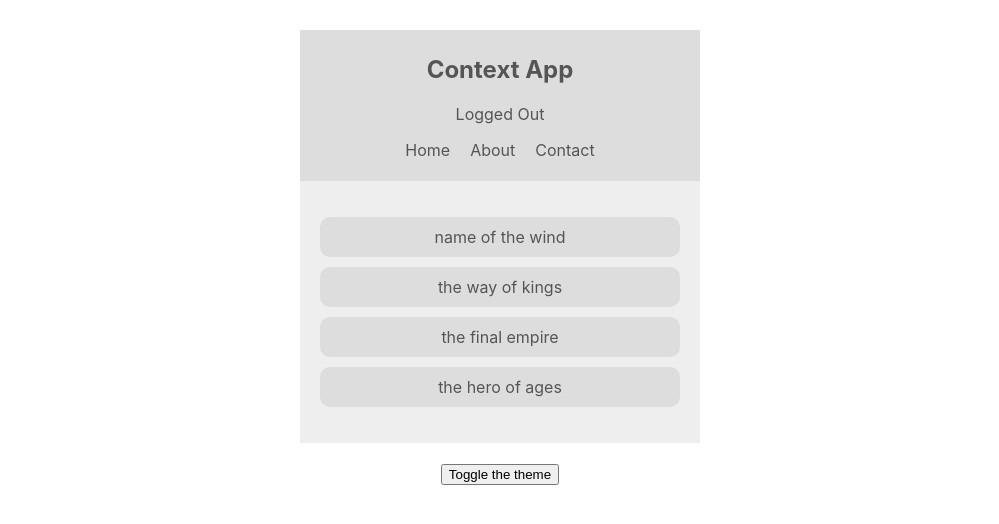
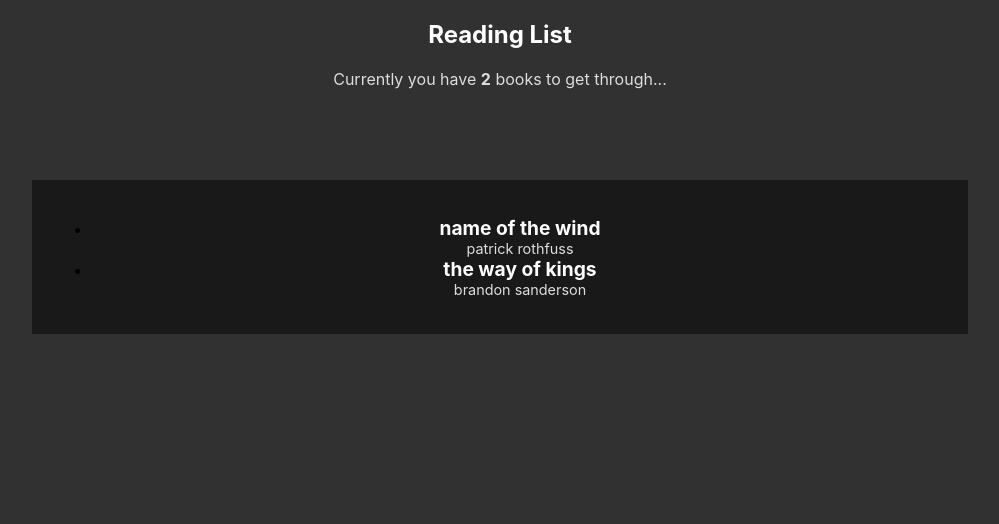
Before and after one commit to smooth97/React-context-hooks, a React (Create React App) app: page / in a window 1280 px wide. Shown: the top 524 px of the page, without its empty margins (140-1139 px from the left). Built offline with nearby package versions, Linux system fonts and the light colour scheme.

Commit message:
add book list

```diff
--- a/src/App.js
+++ b/src/App.js
@@ -1,24 +1,15 @@
 import React from "react";
+import BookContextProvider from "./contexts/BookContext.jsx";
 import Navbar from "./components/Navbar.jsx";
 import BookList from "./components/BookList.jsx";
-import ThemeContextProvider from "./contexts/ThemeContext.jsx";
-import ThemeToggle from "./components/ThemeToggle.jsx";
-import AuthContextProvider from "./contexts/AuthContext.jsx";
-import SongList from "./components/SongList.jsx";
-import BookContextProvider from "./contexts/BookContext.jsx";
 
 function App() {
   return (
     <div className="App">
-      <AuthContextProvider>
-      <ThemeContextProvider>
+      <BookContextProvider>
         <Navbar />
-        <BookContextProvider>
         <BookList />
-        </BookContextProvider>
-        <ThemeToggle />
-      </ThemeContextProvider>
-      </AuthContextProvider>
+      </BookContextProvider>
     </div>
   );
 }
--- /dev/null
+++ b/src/components/BookDetails.jsx
@@ -0,0 +1,14 @@
+import React, { useContext } from "react";
+import { BookContext } from "../contexts/BookContext";
+
+const BookDetails = ({ book }) => {
+  const { removeBook } = useContext(BookContext);
+  return (
+    <li onClick={() => removeBook(book.id)}>
+      <div className="title">{book.title}</div>
+      <div className="author">{book.author}</div>
+    </li>
+  );
+};
+
+export default BookDetails;
--- a/src/components/BookList.jsx
+++ b/src/components/BookList.jsx
@@ -1,24 +1,20 @@
 import React, { useContext } from "react";
-import { ThemeContext } from "../contexts/ThemeContext";
 import { BookContext } from "../contexts/BookContext";
+import BookDetails from "./BookDetails";
 
 const BookList = () => {
-  const [lightTheme, light, dark] = useContext(ThemeContext);
   const { books } = useContext(BookContext);
-  const theme = lightTheme ? light : dark;
-  return (
-    <div
-      className="book-list"
-      style={{ color: theme.syntax, background: theme.bg }}
-    >
+
+  return books.length ? (
+    <div className="book-list">
       <ul>
         {books.map(book => {
-          return (
-            <li key={book.id} style={{ background: theme.ui }}>{book.title}</li>
-          )
+          return <BookDetails book={book} key={book.id} />;
         })}
       </ul>
     </div>
+  ) : (
+    <div className="empty">No books to read.</div>
   );
 };
 
--- a/src/components/Navbar.jsx
+++ b/src/components/Navbar.jsx
@@ -1,23 +1,15 @@
 import React, { useContext } from "react";
-import { ThemeContext } from "../contexts/ThemeContext";
-import { AuthContext } from "../contexts/AuthContext";
+import { BookContext } from "../contexts/BookContext";
 
 const Navbar = () => {
-  const [lightTheme, light, dark] = useContext(ThemeContext);
-  const theme = lightTheme ? light : dark;
-  const [authenticated, toggleAuth] = useContext(AuthContext);
+  const { books } = useContext(BookContext);
 
   return (
-    <nav style={{ background: theme.ui, color: theme.syntax }}>
-      <h1>Context App</h1>
-      <div onClick={toggleAuth}>
-        {authenticated ? 'Logged In' : 'Logged Out'}
-      </div>
-      <ul>
-        <li>Home</li>
-        <li>About</li>
-        <li>Contact</li>
-      </ul>
+    <nav>
+      <h1>Reading List</h1>
+      <p>
+        Currently you have <b>{books.length}</b> books to get through...
+      </p>
     </nav>
   );
 };
--- a/src/components/SongList.jsx
+++ /dev/null
@@ -1,42 +0,0 @@
-import React, { useState, useEffect } from 'react';
-
-const SongList = () => {
-    const [songs, setSongs] = useState([
-        {title: 'almost home', id: 1},
-        {title: 'memory gospel', id: 2},
-        {title: 'this wild darkness', id: 3},
-    ])
-
-    const [ids, setIds] = useState(4);
-
-    const [titles, setTitles] = useState('');
-
-    const onChange = (e) => {
-        setTitles(e.target.value)
-    }
-
-    const onSubmit = (e) => {
-        e.preventDefault();
-        setIds(ids + 1);
-        setSongs([...songs, {title: titles, id: ids}])
-    }
-
-    useEffect(() => {
-        console.log('useEffect', songs);
-    }, [songs])
-    return (
-        <div className="song-list">
-            <ul>
-                {songs.map(song => {
-                    return ( <li key={song.id}>{song.title}</li> )
-                })}
-            </ul>
-            <form onSubmit={onSubmit}>
-                <input type="text" name={titles} value={titles} onChange={onChange}/>
-                <button>Add a song</button>
-            </form>
-        </div>
-    )
-}
-
-export default SongList;
--- a/src/components/ThemeToggle.jsx
+++ /dev/null
@@ -1,10 +0,0 @@
-import React, { useContext, useState } from "react";
-import { ThemeContext } from "../contexts/ThemeContext";
-
-const ThemeToggle = () => {
-  const [lightTheme, light, dark, toggle] = useContext(ThemeContext);
-  const [toggleTheme, setToggleTheme] = useState(lightTheme);
-  return <button onClick={toggle}>Toggle the theme</button>;
-};
-
-export default ThemeToggle;
--- a/src/contexts/BookContext.jsx
+++ b/src/contexts/BookContext.jsx
@@ -1,21 +1,28 @@
-import React, { createContext, useState } from 'react';
+import React, { createContext, useState } from "react";
 
 export const BookContext = createContext();
 
 const BookContextProvider = props => {
+  const [books, setBooks] = useState([
+    { title: "name of the wind", author: "patrick rothfuss", id: 1 },
+    { title: "the way of kings", author: "brandon sanderson", id: 2 }
+  ]);
 
-    const [books, setBooks] = useState([
-        {title: 'name of the wind', id : 1},
-        {title: 'the way of kings', id : 2},
-        {title: 'the final empire', id : 3},
-        {title: 'the hero of ages', id : 4},
-    ])
+  const [ids, setIds] = useState(3);
 
-    return (
-        <BookContext.Provider value={{books}}>
-            {props.children}
-        </BookContext.Provider>
-    )
-}
+  const addBook = (title, author) => {
+    setBooks([...books, { title, author, id: ids + 1 }]);
+  };
+
+  const removeBook = id => {
+    setBooks(books.filter(book => book.id !== id));
+  };
+
+  return (
+    <BookContext.Provider value={{ books, addBook, removeBook }}>
+      {props.children}
+    </BookContext.Provider>
+  );
+};
 
 export default BookContextProvider;
--- a/src/index.css
+++ b/src/index.css
@@ -5,39 +5,49 @@ body {
     sans-serif;
   -webkit-font-smoothing: antialiased;
   -moz-osx-font-smoothing: grayscale;
+  background: rgb(49, 49, 49);
 }
 
 .App {
-  max-width: 400px;
-  margin: 30px auto;
   text-align: center;
 }
 
 nav {
-  padding: 5px;
+  width: 100vw;
+  height: 20vh;
+  color: white;
 }
 
-nav ul {
-  padding: 0;
-}
-
-nav ul li {
-  display: inline-block;
-  margin: 0 10px;
+nav p {
+  color: #ddd;
 }
 
 .book-list {
+  margin: auto;
+  width: 70vw;
   padding: 20px;
   margin-bottom: 20px;
+  cursor: pointer;
+  background: rgb(26, 25, 25);
 }
 
-.book-list ul {
-  padding: 0;
-  list-style-type: none;
+.book-list li:hover {
+  opacity: 0.7;
+  text-decoration: line-through;
 }
 
-.book-list li {
-  padding: 10px;
-  margin: 10px auto;
-  border-radius: 10px;
+.book-list .title {
+  font-weight: bold;
+  color: white;
+  font-size: 1.2em;
 }
+
+.book-list .author {
+  font-size: 0.9em;
+  color: #ddd;
+}
+
+.empty {
+  margin: 20px;
+  text-align: center;
+}
```
Also changed, not shown: src/components/BookForm.jsx (added).
